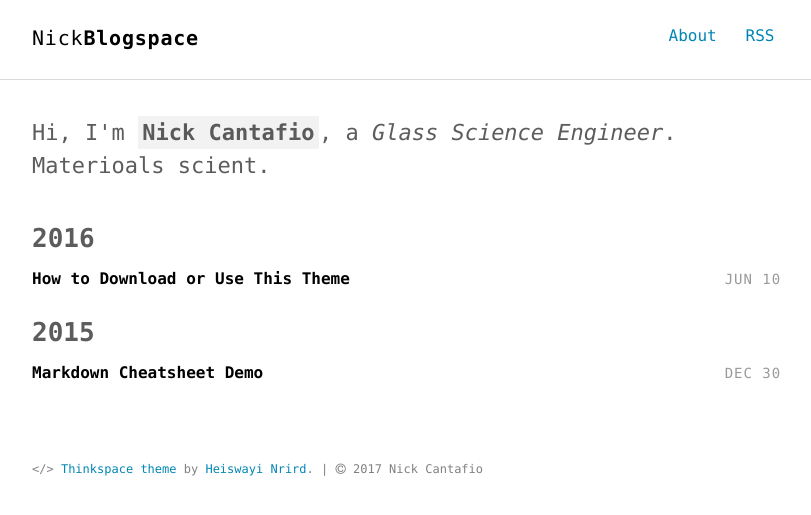
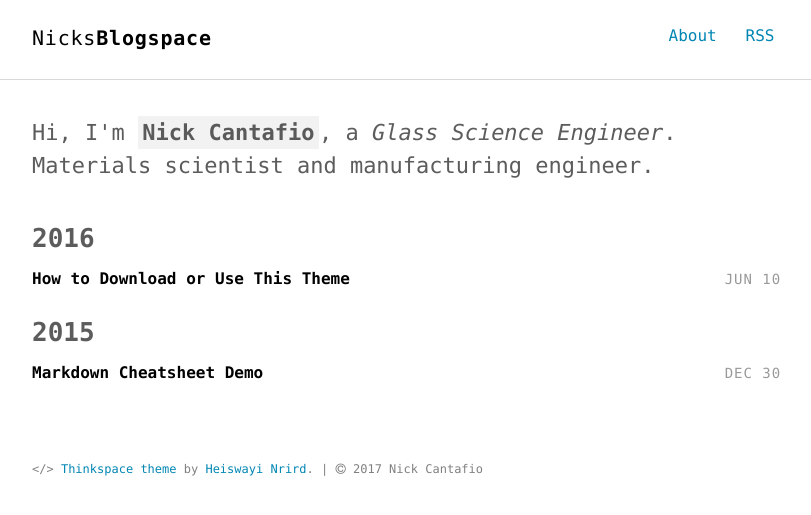
Before and after one commit to nickcanny/nickcanny.github.io, a Jekyll site: the page built from index.html, in a window 1280 px wide. Shown: the top 515 px of the page, without its empty margins (232-1043 px from the left). Built offline with Jekyll 4.4.1, drawn with Linux system fonts in a browser that asks for light colours.

Commit message:
Update _config.yml

```diff
--- a/_config.yml
+++ b/_config.yml
@@ -1,14 +1,14 @@
 
 # SEO settings
-title: "Nick"
+title: "Nicks"
 title2: "Blogspace" # default: ""
-description: "Trying to be a miniamalist and atemp to be a technical writer."
+description: "Trying to be a miniamalist a technical writer."
 keywords: "Jekyll, theme, free, download, SEO, blog, web, minimalist, thinkspace, GES, Alfred, Alfred Univeristy, Nick"
 url: http://nickcanny.github.io # site url
 baseurl: "" # apply repo name if use it under gh-pages branch
 # baseurl: null # apply null if repo name is something like username.github.io
 
-google_analytics: UA-XXXXX-XX
+#google_analytics: UA-XXXXX-XX
 repo: https://nickcanny.github.io/
 #disqus_shortname: "hnbloggithub"
 #twitter_username: "HeiswayiNrird"
@@ -31,7 +31,7 @@ sass:
 author:
   name     : "Nick Cantafio"
   job      : "Glass Science Engineer"
-  bio      : "Materioals scient."
+  bio      : "Materials scientist and manufacturing engineer."
   thumb    : /images/author.jpg
   email    : hnrird@gmail.com
   url      : http://nickcanny.github.io
```
